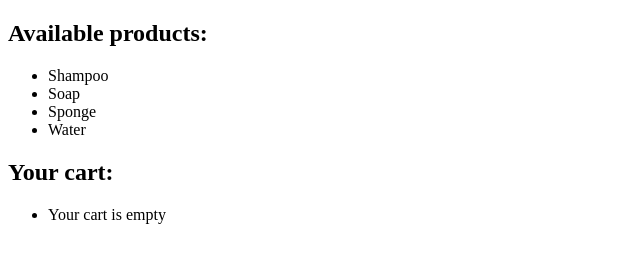
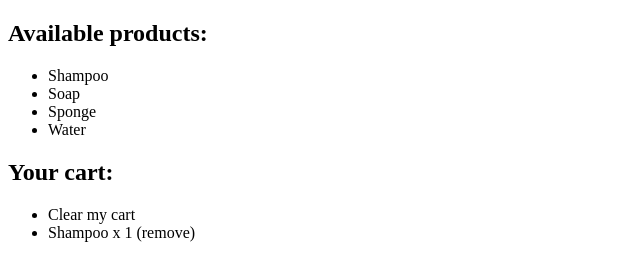
Before and after one commit to Samih51/alx_javascript, a website: page Cookies_local_storage/7-index.html in a window 1280 px wide. Both pictures are taken after a click on the item "Shampoo". Shown: the whole page, without its empty margins (0-640 px from the left). Drawn offline with Linux system fonts and the light colour scheme.

Commit message:
Update 7-index.html

```diff
--- a/Cookies_local_storage/7-index.html
+++ b/Cookies_local_storage/7-index.html
@@ -30,7 +30,7 @@
         function addItemToCart(item){
             var cart = getCartFromStorage();
 
-            if (cart.hasOwnProperty(item)) {
+            if (cart[item] >= 1) {
                 cart[item] += 1;
             }
             else{
@@ -40,7 +40,7 @@
             displayCart();
         }
         function removeItemfromCart(item){
-            let cart = getCartFromStorage();
+            var cart = getCartFromStorage();
             delete cart[item];
             sessionStorage.setItem("cart", JSON.stringify(cart));
             displayCart();
@@ -56,13 +56,10 @@
             h2.textContent = "Available products:";
             document.body.append(h2);
 
-            for(let i=0; i< availableItems.length;i++){
+            for (let item of availableItems) {
                     const li = document.createElement("li");
-                li.textContent = availableItems[i];
-                console.log(availableItems[i]);
-                li.addEventListener("click", () => {
-                    addItemToCart(availableItems[i]);
-                });
+                    li.textContent = item;
+                    li.addEventListener("click", () => addItemToCart(item));
                     totalList.append(li);
                 }
 
@@ -91,28 +88,26 @@
 
             updateCart();
         }
-        function updateCart(){
+        function updateCart() {
                 const cart = getCartFromStorage();
                 const ul = document.createElement("ul");
-
-            if (Object.keys(cart).length != 0) {
-                const clear = document.createElement("li");
-                clear.textContent = "Your cart is empty";
-                clear.addEventListener("click", clearCart);
-                ul.append(clear)
-
-            }
-            else{
+                if (Object.keys(cart).length == 0) {
                     const li = document.createElement("li");
                     li.textContent = "Your cart is empty";
                     ul.append(li);
+                } else {
+                    const clear = document.createElement("li");
+                    clear.textContent = "Clear my cart";
+                    clear.addEventListener("click", clearCart);
+                    ul.append(clear);
+
                     for (let item in cart) {
                         if (cart[item] >= 1) {
                             const li = document.createElement("li");
-                            li.textContent = item + " x " + cart[item] + " ";
+                            const str = item + " x " + cart[item] + " ";
+                            li.textContent = str;
 
-
-                            const remove = document.createElement("p");
+                            const remove = document.createElement("span");
                             remove.textContent = "(remove)";
                             remove.addEventListener("click", () => removeItemfromCart(item));
 
@@ -123,7 +118,6 @@
                 }
 
                 document.getElementById("cart").append(ul);
-
             }
     </script>
 </body>
```
Lines whose indentation alone changed are shown as unchanged.
